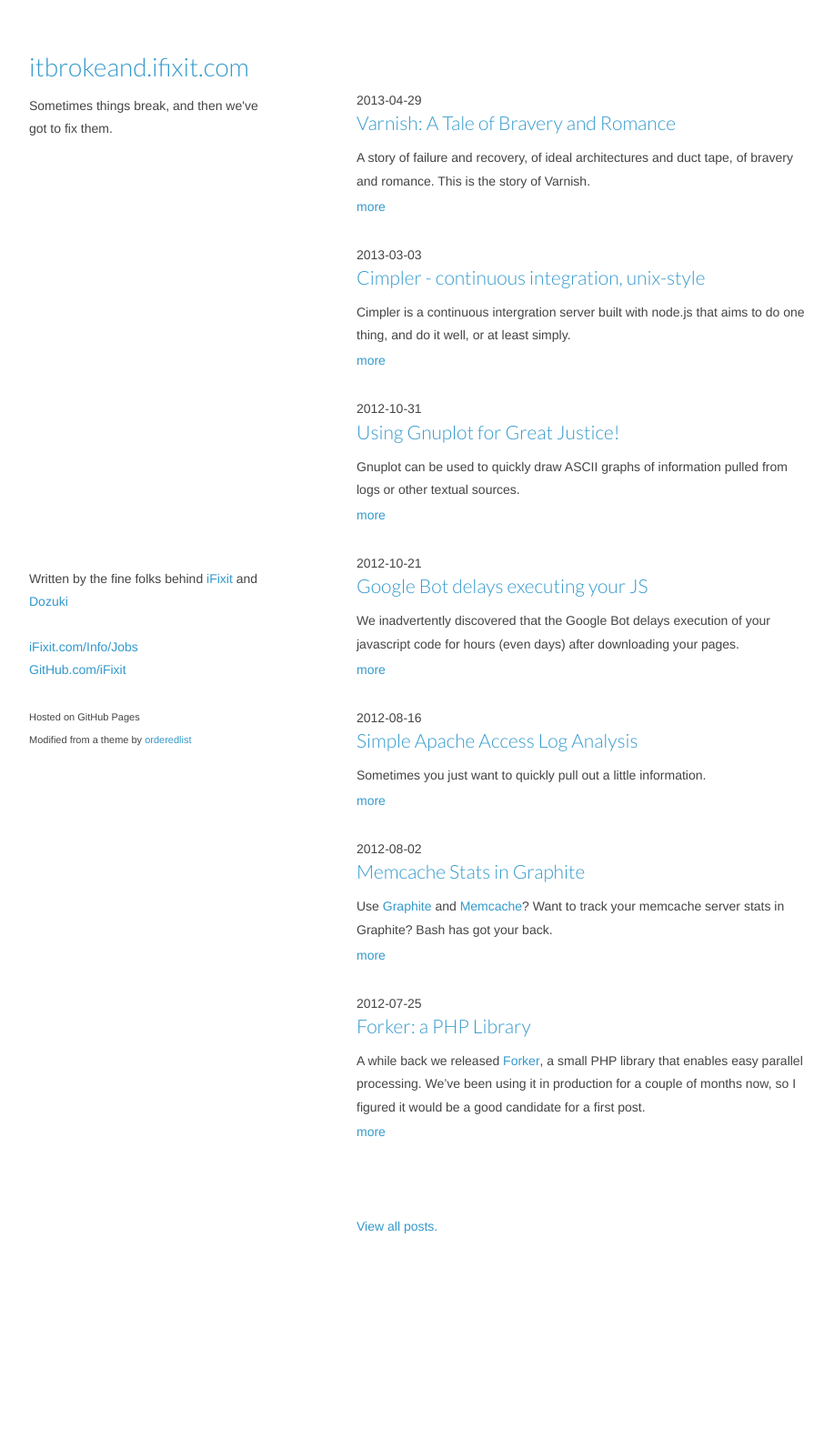
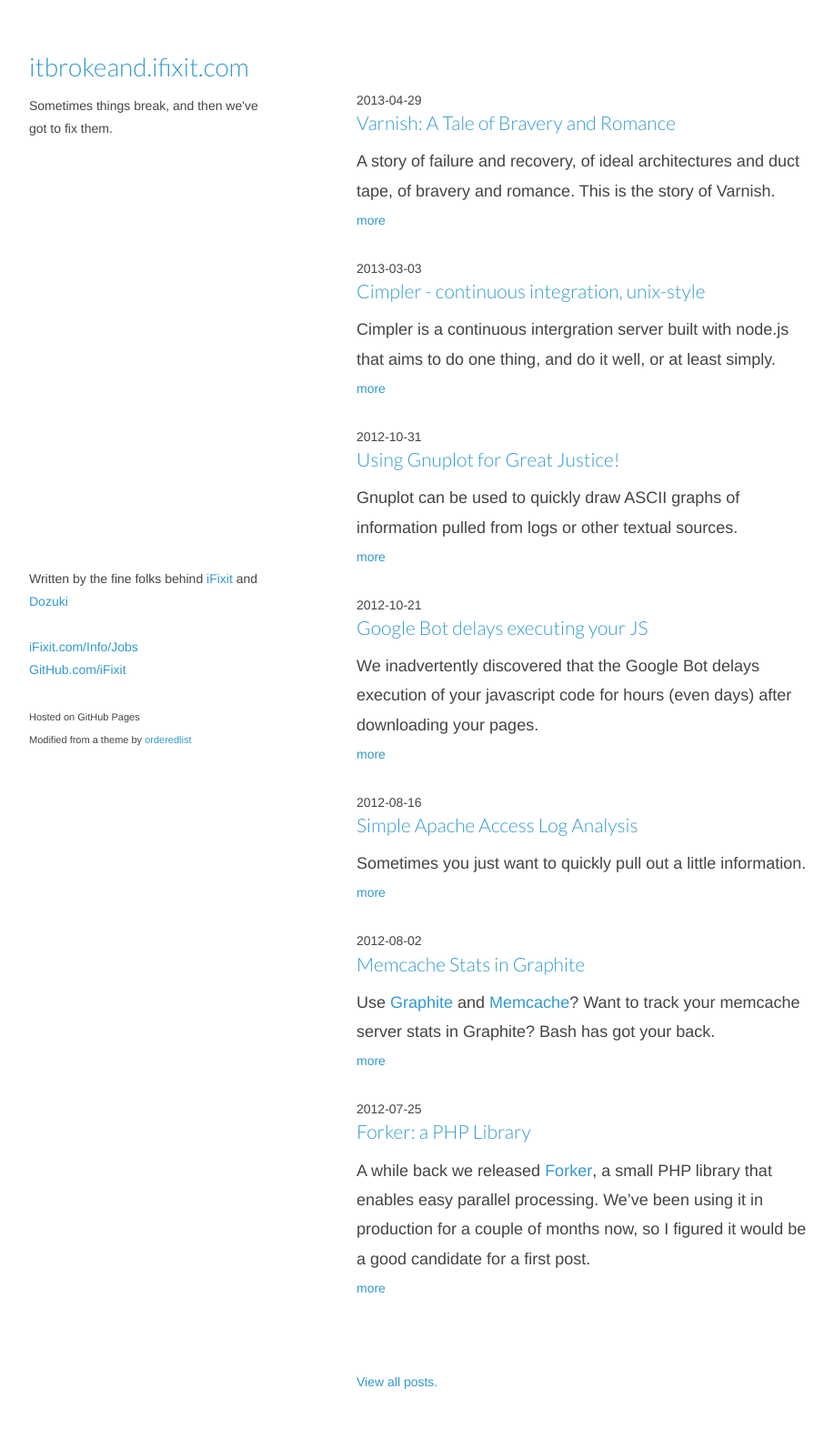
Before and after one commit to iFixit/itbrokeand.ifixit.com, a Jekyll site: the page built from index.html, in a window 1280 px wide. Shown: the whole page at 91% size, without its empty margins (178-1095 px from the left). Built offline with Jekyll 4.4.1, drawn with Linux system fonts in a browser that asks for light colours; Markdown is read by kramdown in place of the engine named in the settings; the list of posts is cut into pages by our own code; before the commit the page ends 1411 px from its top, so only the background shows below that.

Commit message:
Bump up posts' font sizes even more.

```diff
--- a/_includes/page_top.html
+++ b/_includes/page_top.html
@@ -39,4 +39,4 @@
         <h1><a href="/">itbrokeand.ifixit.com</a></h1>
         <p>Sometimes things break, and then we've got to fix them.</p>
       </header>
-      <section>
+      <section class="post">
--- a/stylesheets/styles.css
+++ b/stylesheets/styles.css
@@ -3,6 +3,10 @@ body {
   font:14px/1.8 "Helvetica Neue", Helvetica, Arial, sans-serif;
   color:#444;
   font-weight:300;
+}
+
+.post p {
+   font-size: 18px;
 }
 
 h1, h2, h3, h4, h5, h6 {
```
